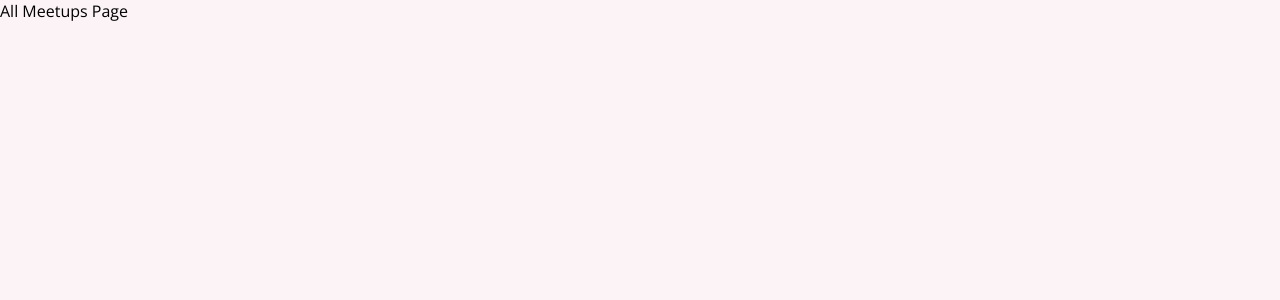
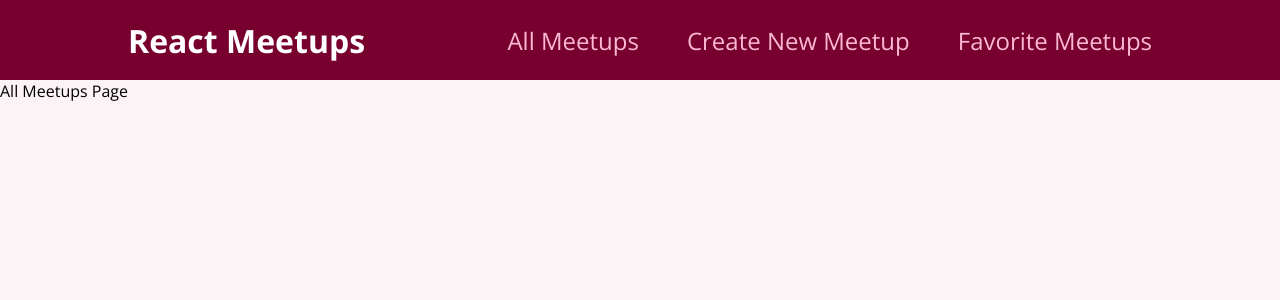
Before and after one commit to srishjaiz/meet-up, a React (Create React App) app: page / in a window 1280 px wide. Shown: the top 300 px of the page. Built offline with nearby package versions, Linux system fonts and the light colour scheme.

Commit message:
Navigation and links created, styling added

```diff
--- a/src/App.js
+++ b/src/App.js
@@ -1,4 +1,5 @@
 import { Route, Switch } from "react-router-dom";
+import MainNavigation from "./components/layout/MainNavigation";
 import AllMeetupsPage from "./pages/AllMeetups";
 import FavoritesPage from "./pages/Favorites";
 import NewMeetupPage from "./pages/NewMeetup";
@@ -6,6 +7,7 @@
 function App() {
   return (
     <div>
+      <MainNavigation />
       <Switch>
         <Route path="/" exact>
           <AllMeetupsPage />
--- /dev/null
+++ b/src/components/layout/MainNavigation.js
@@ -0,0 +1,23 @@
+import { Link } from "react-router-dom";
+
+import classes from "./MainNavigation.module.css";
+
+function MainNavigation(props) {
+  return (
+    <header className={classes.header}>
+      <div className={classes.logo}>React Meetups</div>
+      <ul>
+        <li>
+          <Link to="/">All Meetups</Link>
+        </li>
+        <li>
+          <Link to="/new-meetup">Create New Meetup</Link>
+        </li>
+        <li>
+          <Link to="/favorites">Favorite Meetups</Link>
+        </li>
+      </ul>
+    </header>
+  );
+}
+export default MainNavigation;
--- /dev/null
+++ b/src/components/layout/MainNavigation.module.css
@@ -0,0 +1,47 @@
+.header {
+  width: 100%;
+  height: 5rem;
+  display: flex;
+  align-items: center;
+  justify-content: space-between;
+  background-color: #77002e;
+  padding: 0 10%;
+}
+
+.logo {
+  font-size: 2rem;
+  color: white;
+  font-weight: bold;
+}
+
+.header ul {
+  list-style: none;
+  margin: 0;
+  padding: 0;
+  display: flex;
+  align-items: baseline;
+}
+
+.header li {
+  margin-left: 3rem;
+}
+
+.header a {
+  text-decoration: none;
+  font-size: 1.5rem;
+  color: #fcb8d2;
+}
+
+.header a:hover,
+.header a:active,
+.header a.active {
+  color: white;
+}
+
+.badge {
+  background-color: #cc2062;
+  color: white;
+  border-radius: 12px;
+  padding: 0 1rem;
+  margin-left: 0.5rem;
+}
```
